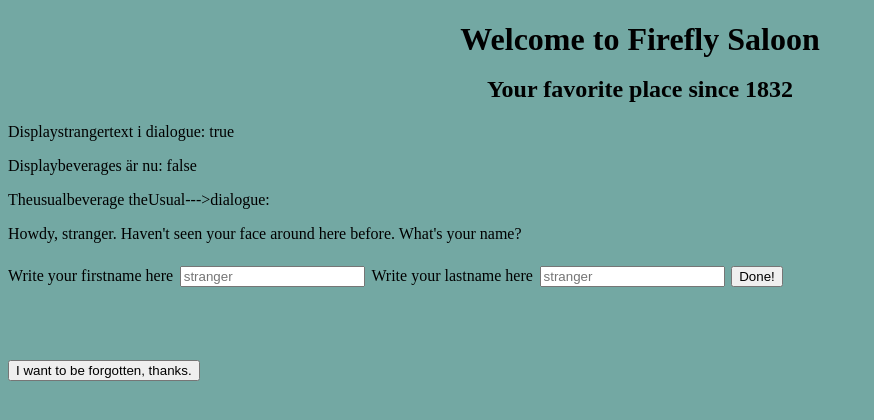
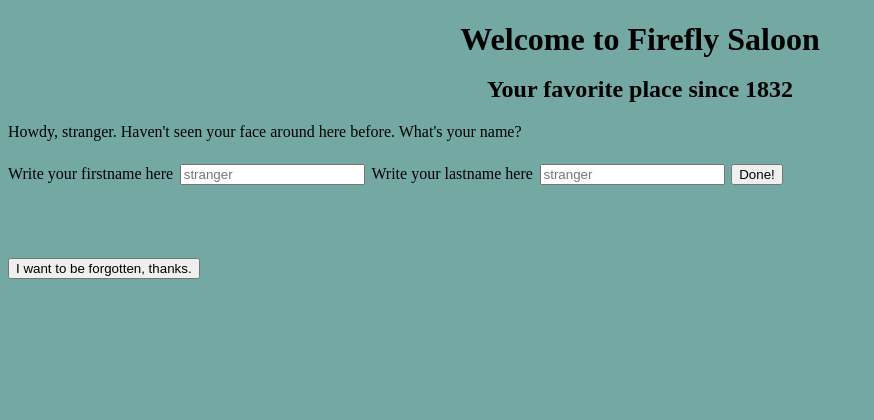
Before and after one commit to LadyLockheed/lab1Angular, an Angular app: page / in a window 1280 px wide. Shown: the top 420 px of the page, without its empty margins (0-874 px from the left). Built offline with nearby package versions, Linux system fonts and the light colour scheme.

Commit message:
Gjorde klart the usual

```diff
--- a/src/app/dialogue/dialogue.component.html
+++ b/src/app/dialogue/dialogue.component.html
@@ -1,8 +1,8 @@
 
 
-    <p>Displaystrangertext i dialogue: {{displayStrangerText}}</p>
-    <p>Displaybeverages är nu: {{displayBeverages}}</p>
-    <p>Theusualbeverage theUsual--->dialogue: {{theUsualBeverage}}</p>
+    <!-- <p>Displaystrangertext i dialogue: {{displayStrangerText}}</p>
+    <p>Displaybeverages är nu: {{displayBeverages}}</p> -->
+
     <!-- Kan man lägga en ännu större ngif över allt som ska visas på första sidan? Nej, för man måste också stänga av andra grejer -->
     <div *ngIf="displayStrangerText">
 
--- a/src/app/dialogue/dialogue.component.ts
+++ b/src/app/dialogue/dialogue.component.ts
@@ -17,7 +17,7 @@ export class DialogueComponent implements OnInit {
   displayBeverages:boolean=false;
   displayTheUsual:boolean=false;
   //ev ta bort denna och återanvänd displaystrangertext
-  // @Input() forgottenUser:boolean;
+  @Input() forgottenUser:boolean;
   glomdeUser:string="Du tog bort mig!";
   displayChangeNameForm:boolean=false;
   changedFirstName:string;
@@ -78,7 +78,6 @@ export class DialogueComponent implements OnInit {
   //knappen som sparar namnet man skrivit in
   saveNameButton(){
 
-
   this.displayStrangerText=false;
   this.displayNameText=true;
   this.displayBeverages=true;
--- a/src/app/select-beverage/select-beverage.component.html
+++ b/src/app/select-beverage/select-beverage.component.html
@@ -1,6 +1,7 @@
-<!-- TODO Fixa så att den inte skriver ut object object när den visar vilken dryck man valde -->
+
+
 <div class="beverageContainer">
-    <ng-container *ngIf="displayBeverages">
+    <!-- <ng-container *ngIf="displayBeverages"> -->
 
         <p *ngFor="let beverage of beverages" class="beverageList">{{beverage.name}}
             <button (click)="selectBeverageButton(beverage.name)"  class="selectBeverageButton">This one!</button>
@@ -12,12 +13,10 @@
             <button (click)="saveOwnChoiceButton()" class="ownChoiceButton">This!</button>
        </div>
 
+    <!-- </ng-container> -->
 
-
-
-
-    </ng-container>
 </div>
 
-
-<p>{{order}}</p>
+<!-- <p>Den valda drycken är nu: {{chosenBeverage}}</p>
+<p>Order är: {{order}}</p> -->
+<p *ngIf="chosenBeverage">One {{chosenBeverage}} coming right up!</p>
--- a/src/app/select-beverage/select-beverage.component.ts
+++ b/src/app/select-beverage/select-beverage.component.ts
@@ -9,56 +9,42 @@ import {Beverage} from '../beverage.interface'
 })
 export class SelectBeverageComponent implements OnInit {
 
-//TODO selectknappen styr bool som visar eller ej visar "one dricka coming up"
-//när property chosenbeverage ändras, den ändras utan att man klickar på selectknapp.
-//OM man klickar på the ususal, den ska skicka "the usual beverage" så att @input chosenbeverage ändras till det.
-//men om man ej klickat på selectbev innan så syns ju inte texten även om den ändrats?
-
   beverages:Beverage[]=[];
   @Input()chosenBeverage:string;
-
-  //TODO Denna används ännu inte. Kanske kan skicka med bool från the usualbutton också för att styra?
-  displayBeverages:boolean=true;
-  order:string;
-
+  ownChoice:string;
+  //!Den här funkade inte. Se nedan.
+  // order:string;
 
   //injecerar från service. saloonDataService kan heta vad som helst.
-  constructor(public saloonDataService:SaloonDataService) {
+  constructor(public saloonDataService:SaloonDataService) { }
 
+  ngOnInit(): void {
+    //hämtar dryckeslistan från service
+    this.beverages=this.saloonDataService.getBeverages()
   }
 
-  ngOnInit(): void {
-
-    this.beverages=this.saloonDataService.getBeverages()
-   console.log("Select beverages, beverages att välja på är: ", this.beverages);
-
-  }
-
+  //!Varför funkar det inte att ha order propertyn här inne och uppdatera? Då står chosen som undefined.
   selectBeverageButton(selectedBeverage: string){
 
+    //sätter om chosen till det man skrivit in.
     this.chosenBeverage = selectedBeverage;
-    console.log("chosen bev", this.chosenBeverage);
-    this.order = "One " + this.chosenBeverage + " coming right up!"
 
      //skickar vald dryck till service
     this.saloonDataService.saveSelectedBeverage(this.chosenBeverage)
 
-    // skickar till servicefilen genom funktionen skickar med param.
-    // this.dataService.updatedLastBeverage(this.choseBeverage);
   }
-
-  ownChoice:string;
 
   onKeyUpOwnChoice(event){
     this.ownChoice=event.target.value;
   }
 
   saveOwnChoiceButton(){
+
+    //sätter om chosen till det man skrivit in
+    this.chosenBeverage = this.ownChoice;
+
     //använder funktion i service för att spara data.
     this.saloonDataService.saveOwnChoice(this.ownChoice)
-
-    //skriver ut lite roliga grejer
-    this.order = "One " + this.ownChoice + " coming right up!"
 
     //uppdaterar listan med den nya listan i service.
     this.beverages=this.saloonDataService.getBeverages();
--- a/src/app/the-usual/the-usual.component.html
+++ b/src/app/the-usual/the-usual.component.html
@@ -2,6 +2,3 @@
 <div *ngIf="displayTheUsualButton">
     <button (click)="theUsualButton()">The usual</button>
 </div>
-
-<p>The usual beverage i the usual component: {{theUsualBeverage}}</p>
-<p>Displautheusualbeverage i the usual component{{displayTheUsualBeverage}}</p>
```
Lines whose indentation alone changed are shown as unchanged.
